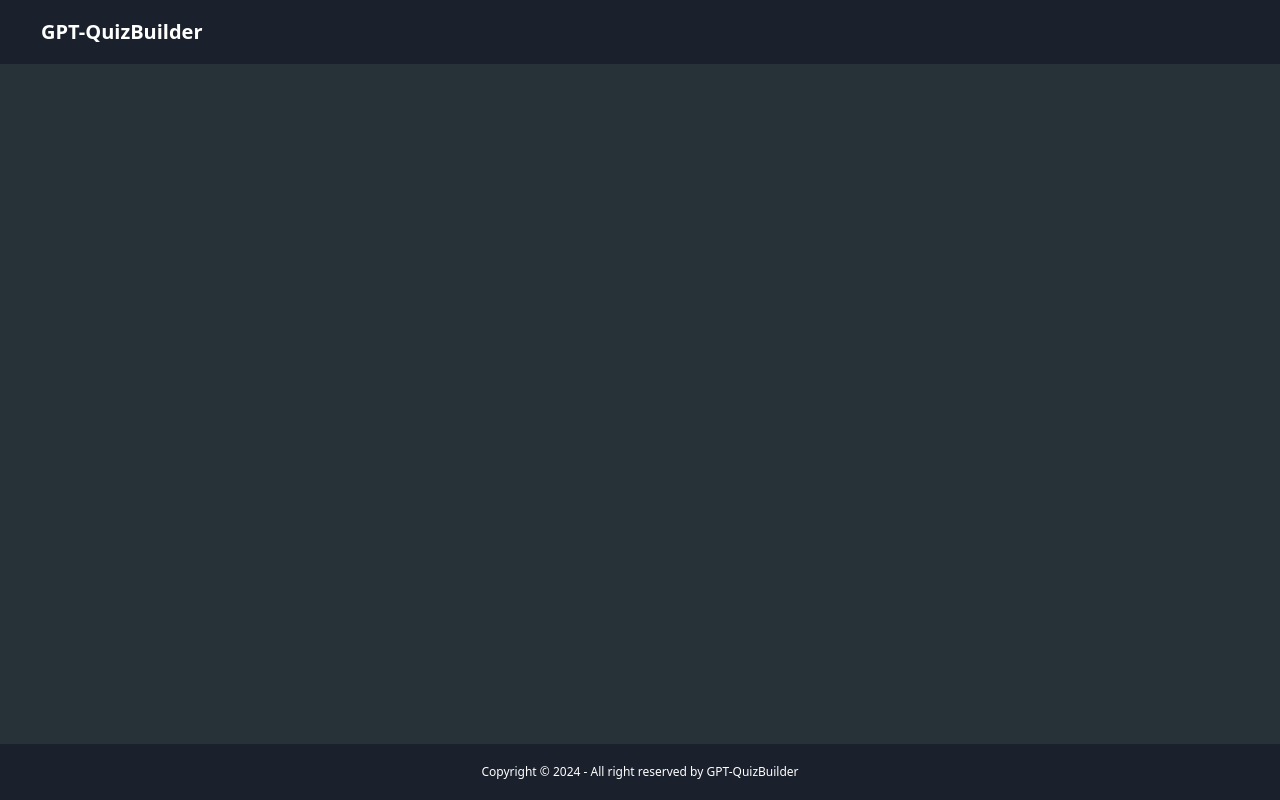
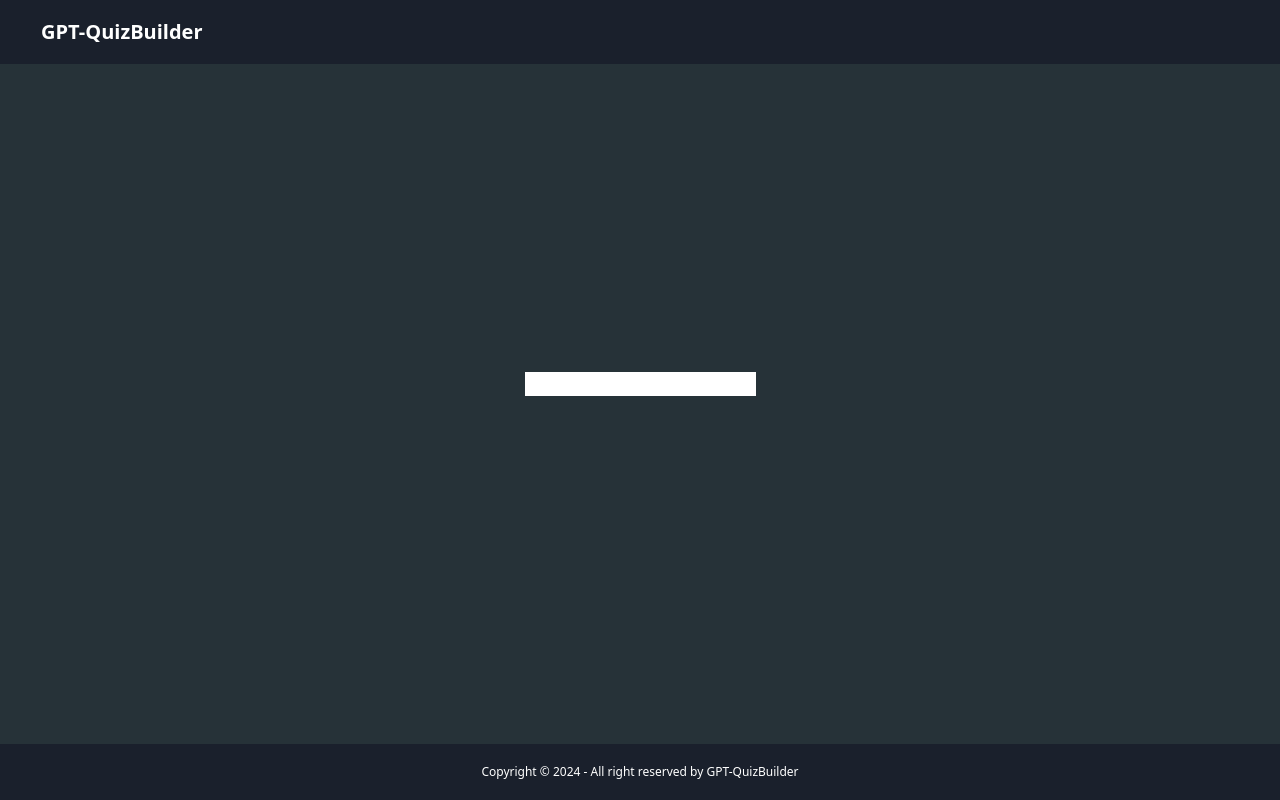
Before and after one commit to Adriann77/GPTQuizBuilder, a React (Vite) app: page /login in a window 1280 px wide. Built offline with nearby package versions, Linux system fonts and the light colour scheme; no server answers.

Commit message:
updt readme

```diff
--- /dev/null
+++ b/src/components/LoginForm/LoginForm.tsx
@@ -0,0 +1,18 @@
+import { useForm } from 'react-hook-form';
+
+export const LoginForm = () => {
+	const { register, handleSubmit, reset } = useForm();
+
+	return (
+		<form
+			onSubmit={handleSubmit(data => {
+				console.log(data.login);
+				reset();
+			})}>
+			<input
+				type='text'
+				{...register('login')}
+			/>
+		</form>
+	);
+};
--- a/src/views/Login.tsx
+++ b/src/views/Login.tsx
@@ -1,5 +1,6 @@
 import { Footer } from '../components/Footer/Footer';
 import { Header } from '../components/Header/Header';
+import { LoginForm } from '../components/LoginForm/LoginForm';
 import { MainLayout } from '../components/MainLayout/MainLayout';
 
 export const Login = () => {
@@ -7,7 +8,7 @@ export const Login = () => {
 		<>
 			<MainLayout>
 				<Header showLogin={false} />
-
+                    <LoginForm/>
 				<Footer />
 			</MainLayout>
 		</>
```
Also changed, not shown: 1 other file (tests, documents, lock files or other folders).
